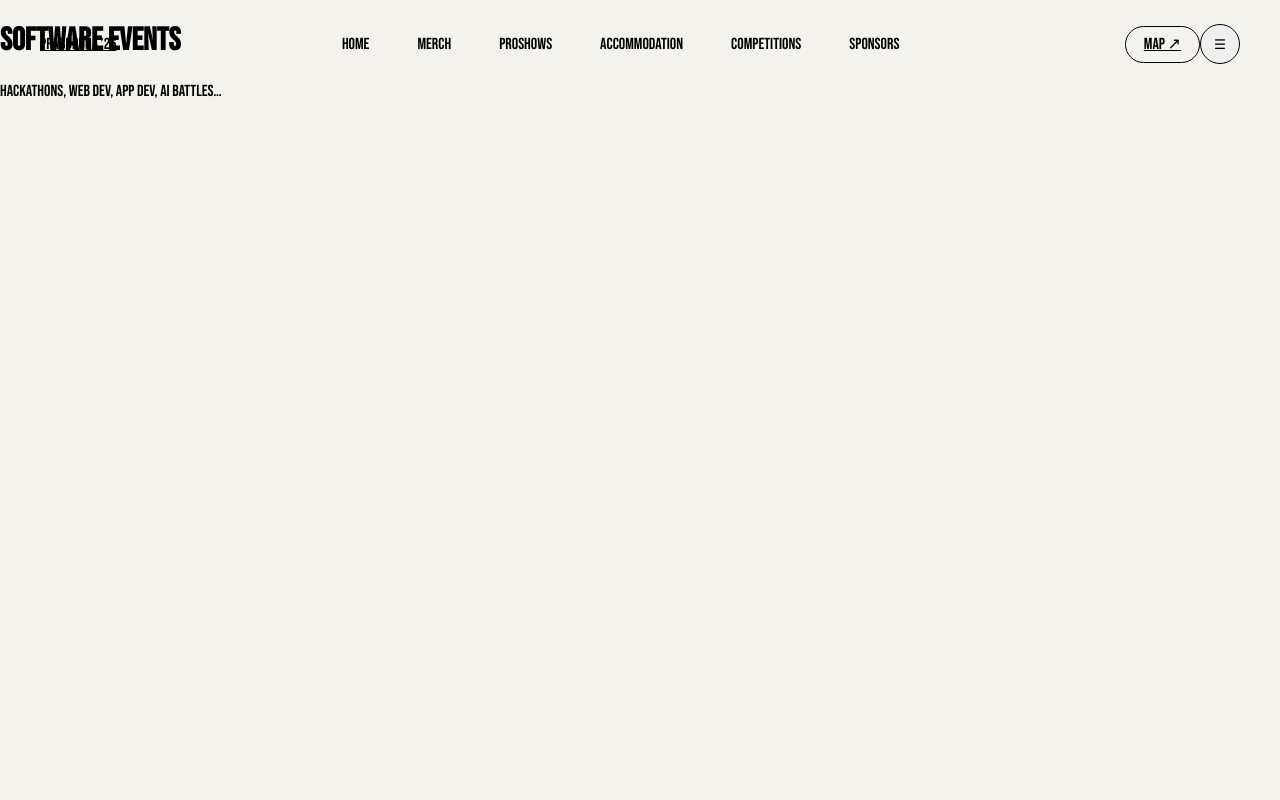
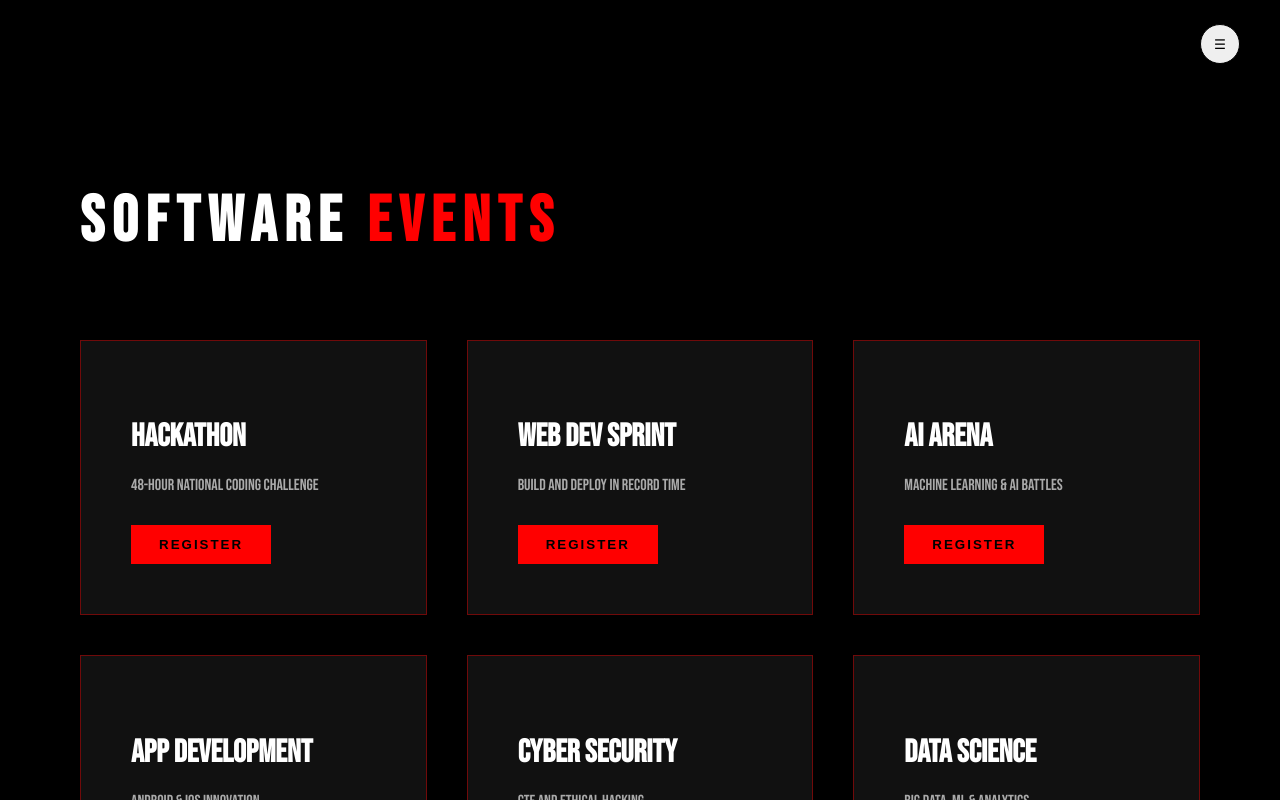
Before and after one commit to anindya-mukhopadhyay/PRABUDDHA-26-TINT-, a React (Vite) app: page /software in a window 1280 px wide. Shown: the top 800 px of the page. Built offline with nearby package versions, Linux system fonts and the light colour scheme.

Commit message:
Competitions Software 0011

```diff
--- a/src/pages/competitions_menu/Software.jsx
+++ b/src/pages/competitions_menu/Software.jsx
@@ -1,8 +1,32 @@
+import "./software.css"
+
+const events = [
+  { title: "Hackathon", desc: "48-hour national coding challenge" },
+  { title: "Web Dev Sprint", desc: "Build and deploy in record time" },
+  { title: "AI Arena", desc: "Machine learning & AI battles" },
+  { title: "App Development", desc: "Android & iOS innovation" },
+  { title: "Cyber Security", desc: "CTF and ethical hacking" },
+  { title: "Data Science", desc: "Big data, ML & analytics" }
+]
+
 export default function Software() {
   return (
-    <div className="detail-page">
-      <h1>SOFTWARE EVENTS</h1>
-      <p>Hackathons, Web Dev, App Dev, AI Battles…</p>
+    <div className="software">
+
+      <h1 className="software-title">
+        SOFTWARE <span>EVENTS</span>
+      </h1>
+
+      <div className="software-grid">
+        {events.map((e, i) => (
+          <div className="software-card" key={i}>
+            <h2>{e.title}</h2>
+            <p>{e.desc}</p>
+            <button>REGISTER</button>
+          </div>
+        ))}
+      </div>
+
     </div>
   )
 }
--- /dev/null
+++ b/src/pages/competitions_menu/software.css
@@ -0,0 +1,57 @@
+.software {
+  min-height: 100vh;
+  background: black;
+  color: white;
+  padding: 140px 80px;
+}
+
+.software-title {
+  font-size: 64px;
+  letter-spacing: 8px;
+  margin-bottom: 80px;
+}
+
+.software-title span {
+  color: red;
+}
+
+.software-grid {
+  display: grid;
+  grid-template-columns: repeat(3, 1fr);
+  gap: 40px;
+}
+
+.software-card {
+  background: #111;
+  border: 1px solid rgba(255,0,0,0.4);
+  padding: 50px;
+  position: relative;
+  transition: 0.4s ease;
+}
+
+.software-card:hover {
+  transform: translateY(-10px);
+  border-color: red;
+  box-shadow: 0 0 40px rgba(255,0,0,0.3);
+}
+
+.software-card h2 {
+  font-size: 32px;
+  margin-bottom: 20px;
+}
+
+.software-card p {
+  color: #aaa;
+  font-size: 16px;
+  margin-bottom: 30px;
+}
+
+.software-card button {
+  background: red;
+  color: black;
+  border: none;
+  padding: 12px 28px;
+  font-weight: bold;
+  letter-spacing: 2px;
+  cursor: pointer;
+}
```
